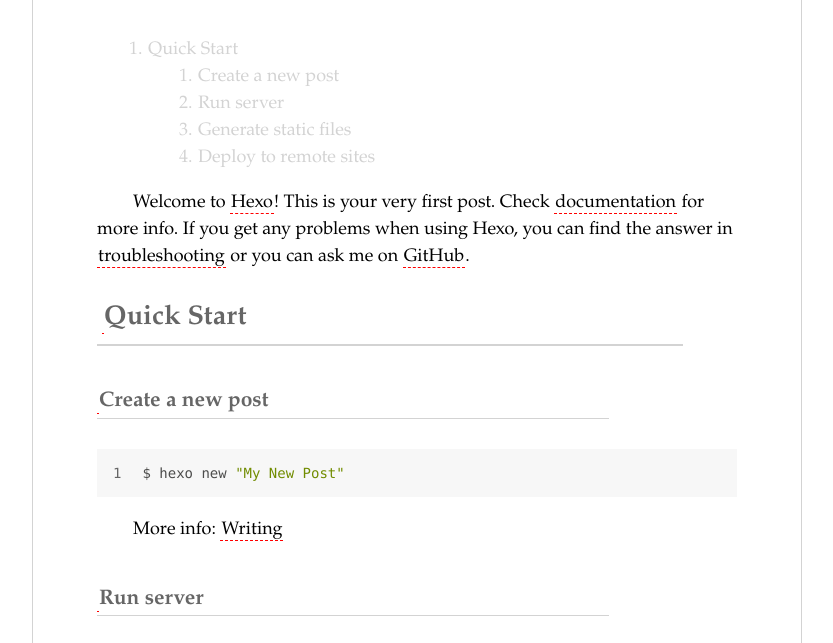
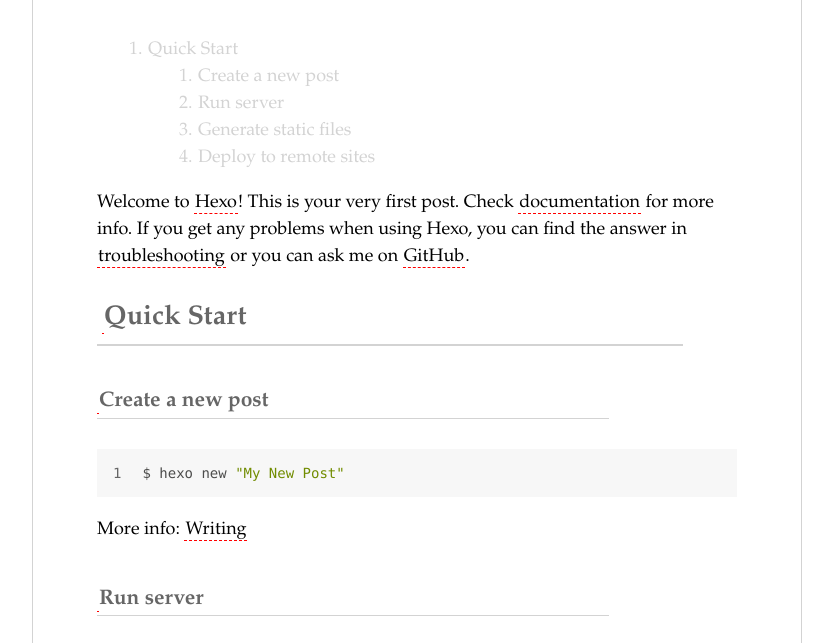
Before and after one commit to owlnux/owlnux.github.io, a plain HTML site: page 2019/04/20/hello-world/index.html in a window 1280 px wide. Shown: the part 146-789 px from the top of the page, without its empty margins (224-1057 px from the left). Drawn offline with Linux system fonts and the light colour scheme; files whose address does not match are found by name.

Commit message:
Site updated: 2019-04-21 00:35:27

```diff
--- a/css/main.css
+++ b/css/main.css
@@ -69,9 +69,6 @@ img {
 }
 hr {
   color: LightGrey;
-}
-p {
-  text-indent: 2em;
 }
 table {
   font-family: "Trebuchet MS", Arial, Helvetica, sans-serif;
```
